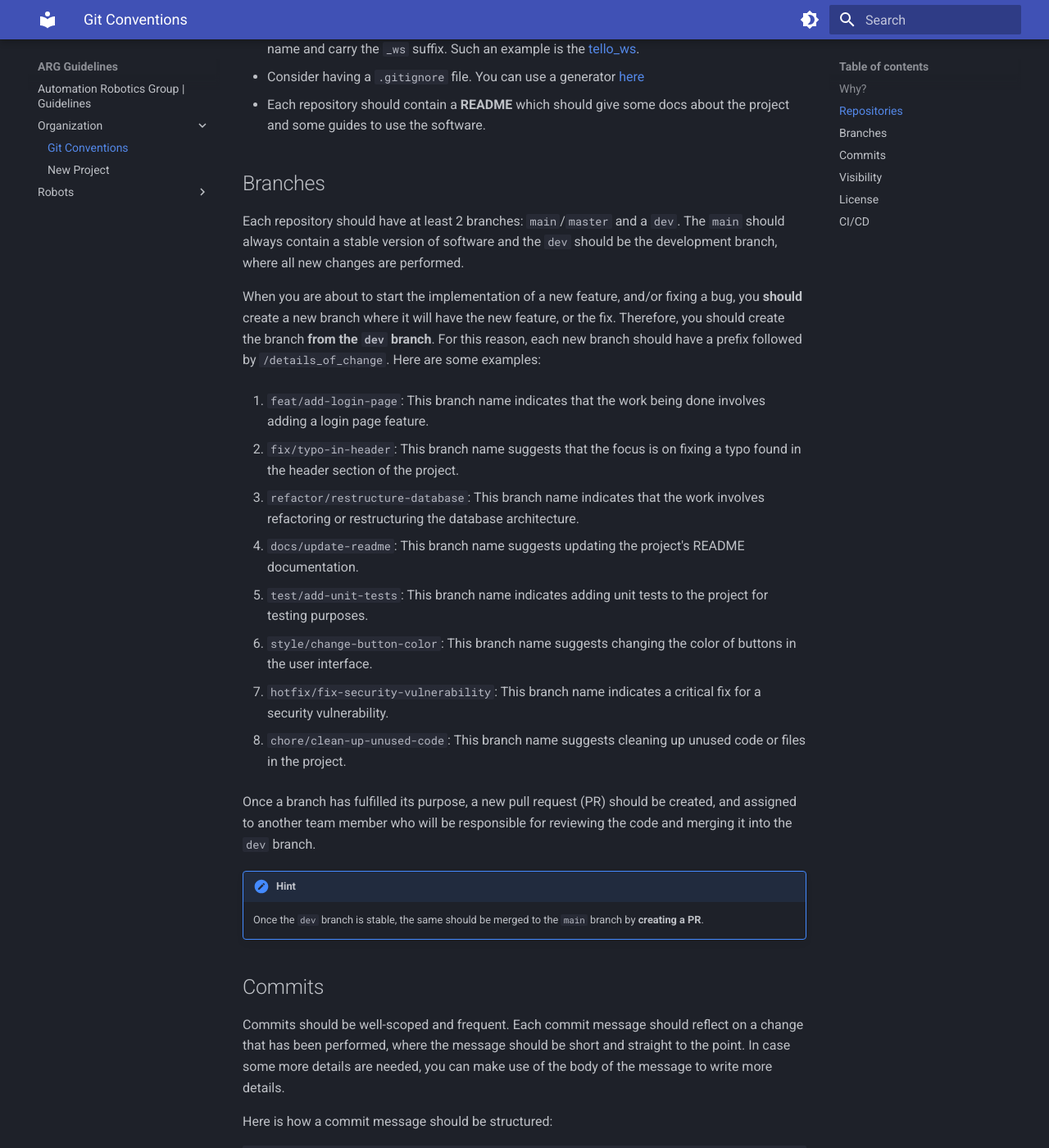
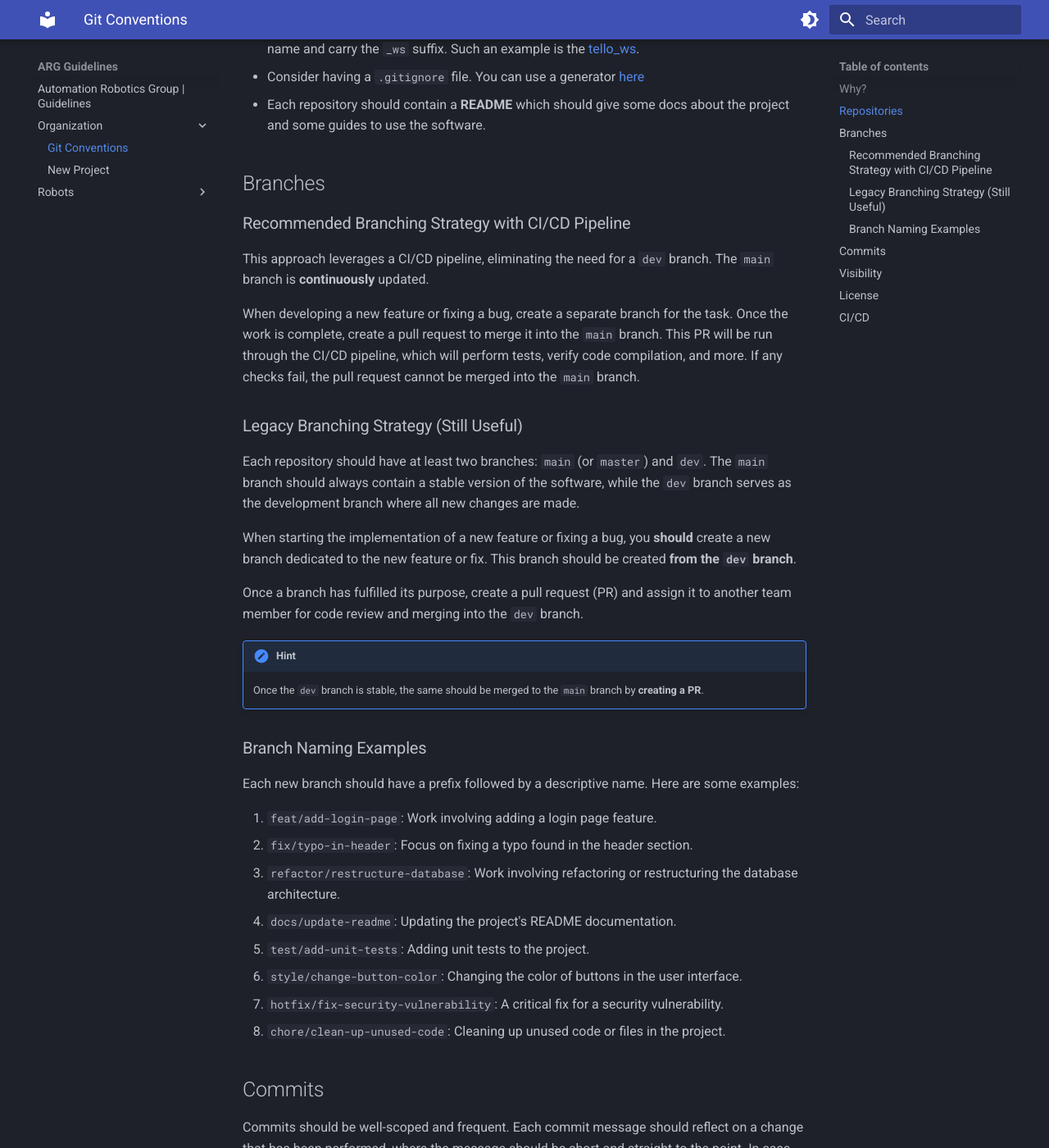
Before and after one commit to snt-arg/Guidelines, an MkDocs documentation site: the page built from docs/Organization/git_conventions.md, in a window 1280 px wide and 1400 px high, scrolled down 671 px. Shown: the whole window at 82% size. Built offline with MkDocs 1.6.1 and Material for MkDocs 9.7.7, drawn with Linux system fonts in a browser that asks for light colours; some of the changed text lies outside the part shown.

Commit message:
docs(git): add way of using CI/CD for branches

```diff
--- a/docs/Organization/git_conventions.md
+++ b/docs/Organization/git_conventions.md
@@ -29,37 +29,36 @@ to generate good CHANGELOGs for instance.
 
 ## Branches
 
-Each repository should have at least 2 branches: `main`/`master` and a `dev`.
-The `main` should always contain a stable version of software and the `dev` should
-be the development branch, where all new changes are performed.
+### Recommended Branching Strategy with CI/CD Pipeline
 
-When you are about to start the implementation of a new feature, and/or fixing a bug,
-you **should** create a new branch where it will have the new feature, or the fix.
-Therefore, you should create the branch **from the `dev` branch**. For this reason,
-each new branch should have a prefix followed by `/details_of_change`. Here are some examples:
+This approach leverages a CI/CD pipeline, eliminating the need for a `dev` branch. The `main` branch is **continuously** updated.
 
-1. `feat/add-login-page`: This branch name indicates that the work being done involves adding a login page feature.
+When developing a new feature or fixing a bug, create a separate branch for the task. Once the work is complete, create a pull request to merge it into the `main` branch. This PR will be run through the CI/CD pipeline, which will perform tests, verify code compilation, and more. If any checks fail, the pull request cannot be merged into the `main` branch.
 
-1. `fix/typo-in-header`: This branch name suggests that the focus is on fixing a typo found in the header section of the project.
+### Legacy Branching Strategy (Still Useful)
 
-1. `refactor/restructure-database`: This branch name indicates that the work involves refactoring or restructuring the database architecture.
+Each repository should have at least two branches: `main` (or `master`) and `dev`. The `main` branch should always contain a stable version of the software, while the `dev` branch serves as the development branch where all new changes are made.
 
-1. `docs/update-readme`: This branch name suggests updating the project's README documentation.
+When starting the implementation of a new feature or fixing a bug, you **should** create a new branch dedicated to the new feature or fix. This branch should be created **from the `dev` branch**.
 
-1. `test/add-unit-tests`: This branch name indicates adding unit tests to the project for testing purposes.
-
-1. `style/change-button-color`: This branch name suggests changing the color of buttons in the user interface.
-
-1. `hotfix/fix-security-vulnerability`: This branch name indicates a critical fix for a security vulnerability.
-
-1. `chore/clean-up-unused-code`: This branch name suggests cleaning up unused code or files in the project.
-
-Once a branch has fulfilled its purpose, a new pull request (PR) should be created, and
-assigned to another team member who will be responsible for reviewing the code and merging it into the `dev` branch.
+Once a branch has fulfilled its purpose, create a pull request (PR) and assign it to another team member for code review and merging into the `dev` branch.
 
 !!! hint
 
     Once the `dev` branch is stable, the same should be merged to the `main` branch by **creating a PR**.
+
+### Branch Naming Examples
+
+Each new branch should have a prefix followed by a descriptive name. Here are some examples:
+
+1. `feat/add-login-page`: Work involving adding a login page feature.
+2. `fix/typo-in-header`: Focus on fixing a typo found in the header section.
+3. `refactor/restructure-database`: Work involving refactoring or restructuring the database architecture.
+4. `docs/update-readme`: Updating the project's README documentation.
+5. `test/add-unit-tests`: Adding unit tests to the project.
+6. `style/change-button-color`: Changing the color of buttons in the user interface.
+7. `hotfix/fix-security-vulnerability`: A critical fix for a security vulnerability.
+8. `chore/clean-up-unused-code`: Cleaning up unused code or files in the project.
 
 ## Commits
 
@@ -97,3 +96,5 @@ Nevertheless, you could already create a license file when creating the repo.
 The license that will be applied will most likely be [GPL-3.0](https://opensource.org/license/gpl-3-0){:target="\_blank"}.
 
 ## CI/CD
+
+To learn how to use GitHub actions, please follow their (guide)[https://docs.github.com/en/actions].
```
Also changed, not shown: other parts of docs/Organization/git_conventions.md (+1 -1 lines).
